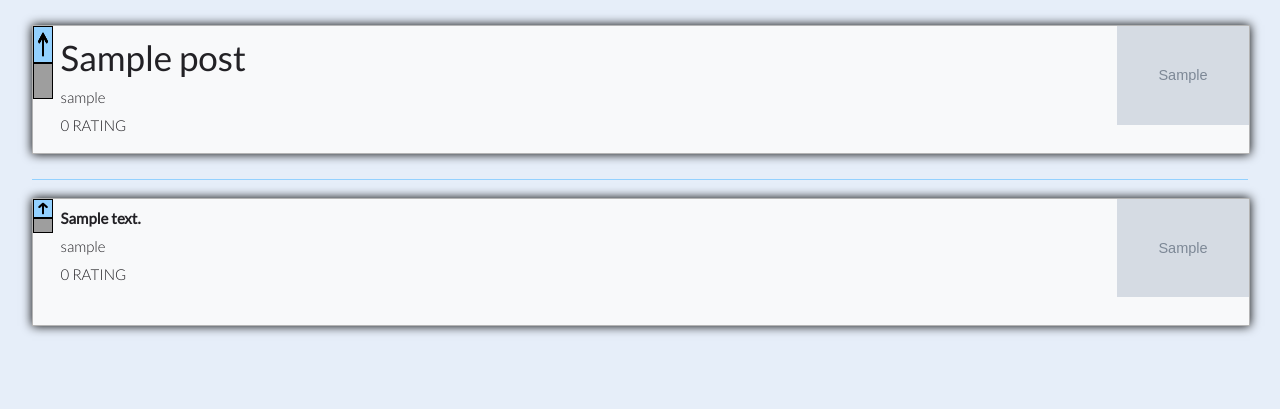
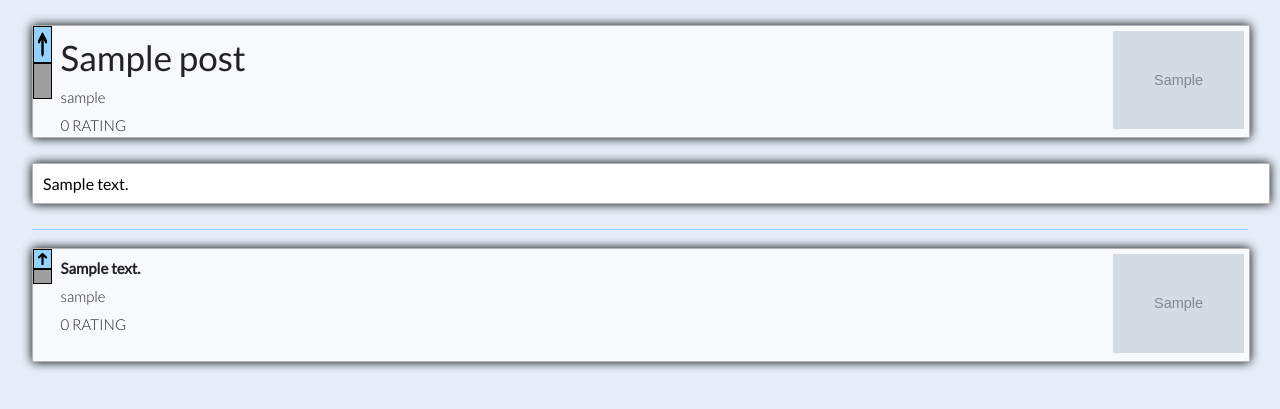
Before and after one commit to 2323841m/MeanSunz_Project, a Django app: a page that uses meansunz_project/templates/meansunz/post.html in a window 1280 px wide. Shown: the part 106-515 px from the top of the page. Run offline with Django 3.2, Linux system fonts and the light colour scheme; tables that the repository leaves empty hold one stand-in row (values such as "Sample post"); grey boxes marked "Sample" are stand-in pictures; parts of the project's set-up code (start-up, migrations or seed data) failed here and were passed over; grey boxes are pictures that could not be loaded.

Commit message:
made changes to resizing of posts, and added description to post

```diff
--- a/meansunz_project/static/style/style sheet.css
+++ b/meansunz_project/static/style/style sheet.css
@@ -238,6 +238,8 @@
     border: 1px solid rgb(180, 180, 180);
     box-shadow: 0px 0px 10px black;
     padding: 10px;
+    font-family: Lato;
+    overflow-wrap: normal;
 
 }
 
@@ -251,7 +253,9 @@
     display: flex;
     width: 150px;
     height: 100%;
-    margin-bottom: 25px;
+    margin-top: 5px;
+    margin-bottom: 5px;
+    margin-right: 5px;
 }
 
 .postContent {
--- a/meansunz_project/templates/meansunz/post.html
+++ b/meansunz_project/templates/meansunz/post.html
@@ -10,6 +10,7 @@
 {% endblock %}
 
     {% block content_footer_block %}
+        <div class="postDesc">{{ post.description }}</div>
         <div class="separator"></div>
         <br />
 
@@ -33,7 +34,6 @@
                 {% endfor %}
                 <input type="submit" name="submit" value="Comment"/>
             </form>
-
             <div class="separator"></div>
             <br />
         {% endif %}
@@ -55,7 +55,6 @@
                                     {% else %}
                                         <input class="voteUpButton" name="notVoted" type="image" src="{% static 'images/up_vote_arrow.png' %}" value="1" />
                                     {% endif %}
-
                                     {% if voted.0.value == -1%}
                                         <input class="voteDownButton" name="voted" type="image" src="{% static 'images/down_vote_arrow.png' %}" value="-1" />
                                     {% else %}
```
